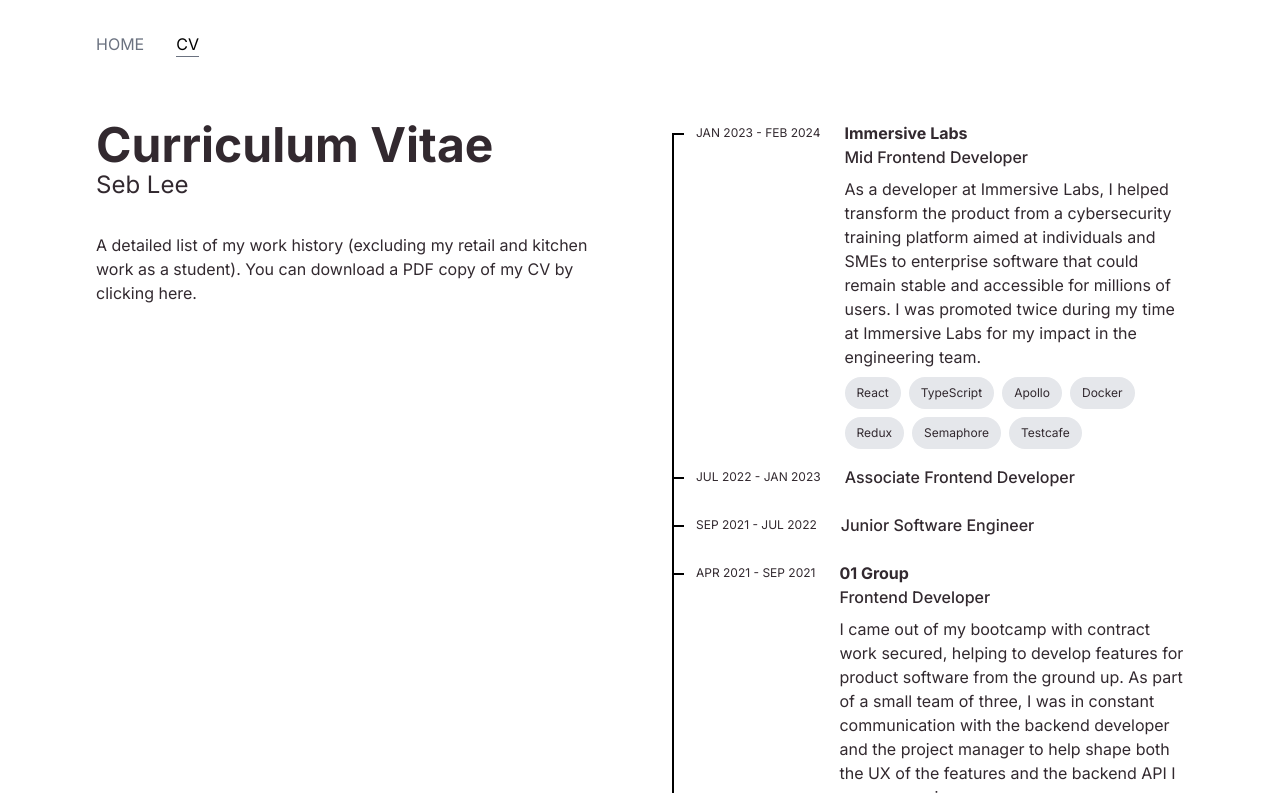
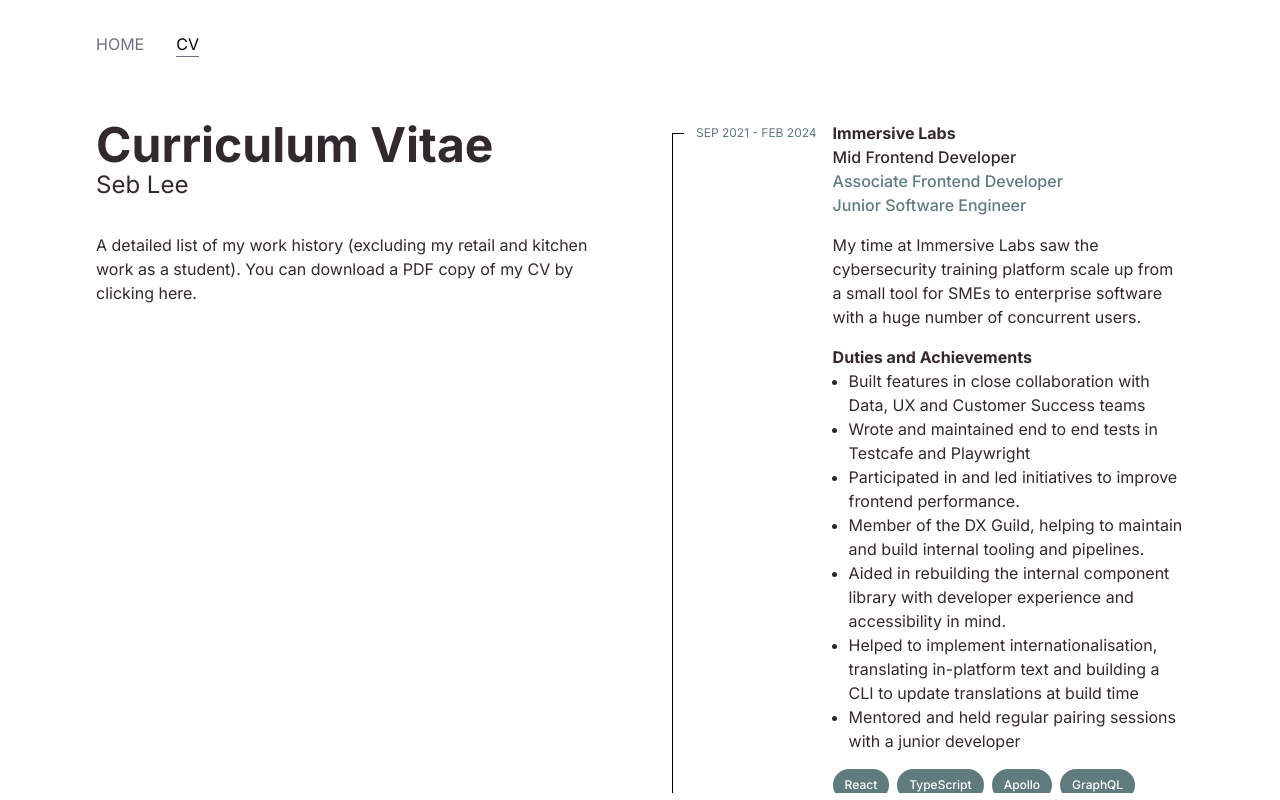
Before and after one commit to jebzley/sebleedotdev, a Next.js app: page /work in a window 1280 px wide. Built offline with nearby package versions, Linux system fonts and the light colour scheme.

Commit message:
second draft copy and links

```diff
--- a/src/app/globals.css
+++ b/src/app/globals.css
@@ -23,6 +23,14 @@ p, a {
   font-size: 1rem;
 }
 
+.text-secondary {
+  color: var(--gray)
+}
+
+.background-secondary {
+  background-color: var(--gray);
+}
+
 button {
   border: 1px solid red;
   padding: 0.5rem;
--- /dev/null
+++ b/src/components/Chip/index.tsx
@@ -0,0 +1,7 @@
+export function Chip({ children }: { children: React.ReactNode }) {
+  return (
+    <div className="background-secondary text-white px-3 py-2 rounded-3xl text-xs font-medium">
+      {children}
+    </div>
+  );
+}
--- a/src/components/CurriculumVitae/WorkItem.tsx
+++ b/src/components/CurriculumVitae/WorkItem.tsx
@@ -1,4 +1,20 @@
+import { Chip } from "../Chip";
 import { WorkItemData } from "./constants";
+
+function VerticalLine() {
+  return (
+    <span
+      aria-hidden
+      className="min-h-full border-l border-black absolute top-3"
+    />
+  );
+}
+
+function HorizontalLine() {
+  return (
+    <span aria-hidden className="w-3 border-b border-black absolute top-3" />
+  );
+}
 
 export function WorkItem({
   item,
@@ -7,32 +23,56 @@ export function WorkItem({
   item: WorkItemData;
   isLastIndex: boolean;
 }) {
-  const ariaLabel = `${item.company} - ${item.jobTitle}`;
   return (
-    <li className="relative pb-4" aria-label={ariaLabel} key={ariaLabel}>
-      {!isLastIndex && (
-        <span
-          aria-hidden
-          className="min-h-full border border-black absolute top-3"
-        />
-      )}
-      <span aria-hidden className="w-3 border border-black absolute top-3" />
-      <div className="ml-6 flex gap-6">
-        <header className="min-w-max text-xs uppercase leading-loose">
+    <li
+      className="relative pb-4"
+      aria-label={`${item.company} - ${item.jobTitle}`}
+    >
+      {!isLastIndex && <VerticalLine />}
+      <HorizontalLine />
+      <div className="ml-6 flex gap-4">
+        <header className="min-w-max text-xs text-secondary uppercase leading-loose">
           {item.dateRange}
         </header>
-        <div className="flex flex-col gap-2">
-          <hgroup>
-            {item.company && <h2>{item.company}</h2>}
-            <h3 className="font-medium">{item.jobTitle}</h3>
-          </hgroup>
+        <div className="flex flex-col gap-4 relative">
+          <a
+            className="after:absolute after:inset-0"
+            href={item.link}
+            rel="noopener noreferrer"
+            target="_blank"
+          >
+            <h3 aria-label={`${item.company} - ${item.jobTitle}`}>
+              {item.company}
+              <br />
+              <span className="font-medium">{item.jobTitle}</span>
+            </h3>
+
+            {item.promotions &&
+              item.promotions.map((promotion) => (
+                <p aria-hidden className="font-medium text-secondary">
+                  {promotion.jobTitle}
+                </p>
+              ))}
+          </a>
+
           <p>{item.description}</p>
+
+          {item.points && (
+            <div>
+              <h4>Duties and Achievements</h4>
+              <ul className="list-disc pl-4">
+                {item.points.map((point) => (
+                  <li key={point}>{point}</li>
+                ))}
+              </ul>
+            </div>
+          )}
           {item.tools && (
             <ul className="flex gap-2 flex-wrap" aria-label="Technologies used">
               {item.tools.map((tool) => {
                 return (
-                  <li className="bg-gray-200 px-3 py-2 rounded-3xl text-xs">
-                    {tool}
+                  <li key={tool}>
+                    <Chip>{tool}</Chip>
                   </li>
                 );
               })}
--- a/src/components/CurriculumVitae/constants.ts
+++ b/src/components/CurriculumVitae/constants.ts
@@ -1,46 +1,73 @@
 export interface WorkItemData {
-  company?: string;
+  company: string;
   jobTitle: string;
   description?: string;
+  points?: string[];
   dateRange: string;
   tools?: string[];
+  link: string;
+  promotions?: Promotion[];
+}
+
+interface Promotion {
+  jobTitle: string;
 }
 
 export const WORK_HISTORY_DATA: WorkItemData[] = [
   {
     company: "Immersive Labs",
-    dateRange: "Jan 2023 - Feb 2024",
+    dateRange: "Sep 2021 - Feb 2024",
     jobTitle: "Mid Frontend Developer",
+    link: "https://www.immersivelabs.com/",
+    promotions: [
+      {
+        jobTitle: "Associate Frontend Developer",
+      },
+      {
+        jobTitle: "Junior Software Engineer",
+      },
+    ],
     tools: [
       "React",
       "TypeScript",
       "Apollo",
+      "GraphQL",
       "Docker",
       "Redux",
       "Semaphore",
+      "Github Actions",
       "Testcafe",
+      "Playwright",
     ],
     description:
-      "As a developer at Immersive Labs, I helped transform the product from a cybersecurity training platform aimed at individuals and SMEs to enterprise software that could remain stable and accessible for millions of users. I was promoted twice during my time at Immersive Labs for my impact in the engineering team.",
+      "My time at Immersive Labs saw the cybersecurity training platform scale up from a small tool for SMEs to enterprise software with a huge number of concurrent users.",
+    points: [
+      "Built features in close collaboration with Data, UX and Customer Success teams",
+      "Wrote and maintained end to end tests in Testcafe and Playwright",
+      "Participated in and led initiatives to improve frontend performance.",
+      "Member of the DX Guild, helping to maintain and build internal tooling and pipelines.",
+      "Aided in rebuilding the internal component library with developer experience and accessibility in mind.",
+      "Helped to implement internationalisation, translating in-platform text and building a CLI to update translations at build time",
+      "Mentored and held regular pairing sessions with a junior developer",
+    ],
   },
-  {
-    dateRange: "Jul 2022 - Jan 2023",
-    jobTitle: "Associate Frontend Developer",
-  },
-  {
-    dateRange: "Sep 2021 - Jul 2022",
-    jobTitle: "Junior Software Engineer",
-  },
+
   {
     company: "01 Group",
+    link: "https://www.01group.com/",
     jobTitle: "Frontend Developer",
     dateRange: "Apr 2021 - Sep 2021",
     tools: ["Angular", "TypeScript"],
     description:
-      "I came out of my bootcamp with contract work secured, helping to develop features for product software from the ground up. As part of a small team of three, I was in constant communication with the backend developer and the project manager to help shape both the UX of the features and the backend API I was consuming.",
+      "I was recommended for this role by a bootcamp coach. As part of a small team, I built out features for project management software.",
+    points: [
+      "Building a drag and drop kanban board",
+      "Communicating with backend developer to spec out API",
+    ],
   },
   {
     company: "_nology",
+    link: "https://nology.io/",
     jobTitle: "Trainee Software Developer",
     tools: [
       "React",
@@ -53,15 +80,17 @@ export const WORK_HISTORY_DATA: WorkItemData[] = [
     ],
     dateRange: "Jan 2021 - Apr 2021",
     description:
-      "My software development bootcamp involved work for a professional client to introduce us to the software development lifecycle. I was part of a small team building a food ordering platform as a minimum viable product for a startup. I served as project manager on the third sprint, and built the end-to-end tests and continuous integration pipelines for the project.",
+      "After two years in the manufacturing industry, I found myself missing the challenges that programming had brought and decided to pursue a career in software development. I'm including it on my CV as it involved professional work, building a food ordering app as a minimum viable product for a startup",
+    points: [
+      "Served as project manager on the third sprint",
+      "Built the end-to-end tests and continuous integration pipelines for the project.",
+    ],
   },
   {
     company: "Minirigs",
-    jobTitle: "Loudspeaker Repair Technician",
-    dateRange: "Sep 2020 - Dec 2020",
-  },
-  {
-    jobTitle: "Loudspeaker Production Technician",
-    dateRange: "Jan 2019 - Sep 2020",
+    link: "https://minirigs.co.uk/",
+    jobTitle: "Head Repair Technician",
+    dateRange: "Jan 2019 - Dec 2020",
+    promotions: [{ jobTitle: "Loudspeaker Production Technician" }],
   },
 ];
```
